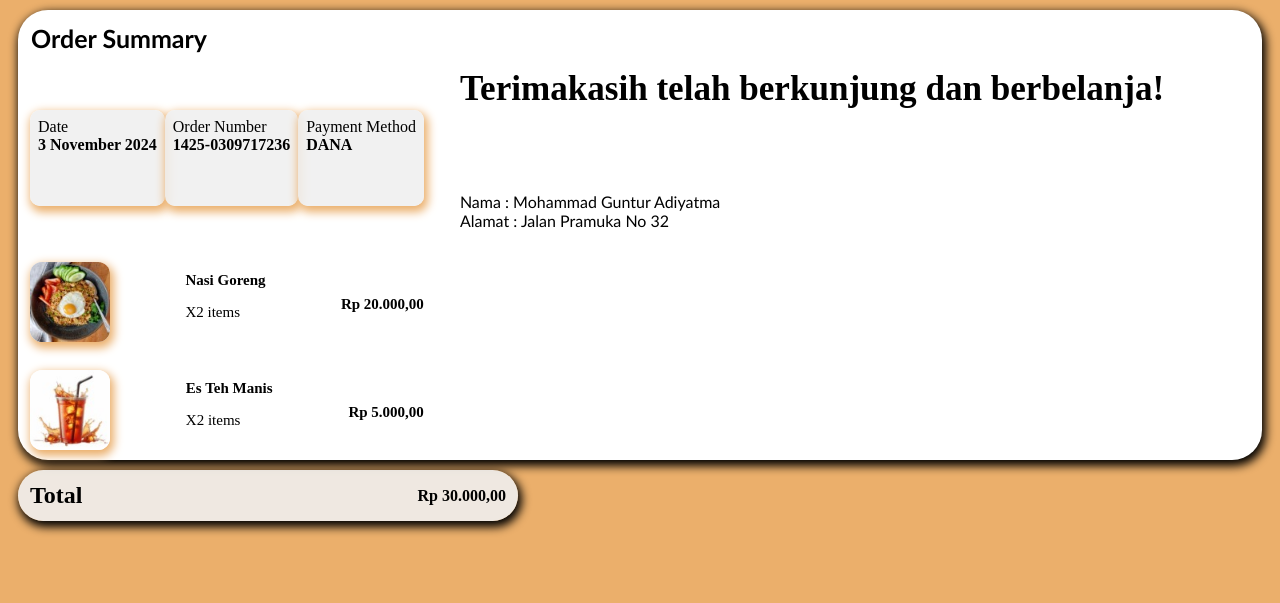
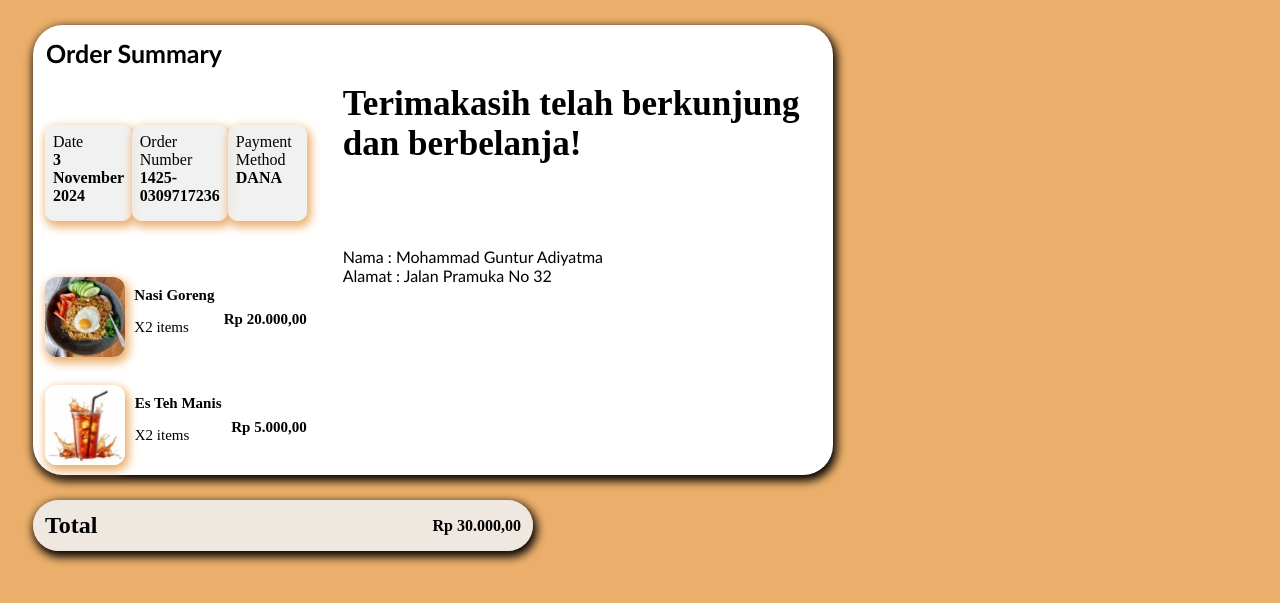
Before and after one commit to Fakemedusa45/Fakemedusa45.github.io, a PHP site: page / in a window 1280 px wide. Shown: the top 603 px of the page. Run offline with PHP 8.4, Linux system fonts and the light colour scheme.

Commit message:
salah upload
ini bukan pemilik yang baikin

```diff
--- a/posttest2/style.css
+++ b/posttest2/style.css
@@ -14,8 +14,8 @@ body {
     border-radius: 30px;
     height: 450px;
     width: auto;
-    margin: 10px;
-    max-width: 2000px;
+    margin: 25px;
+    max-width: 800px;
     align-items: center;
     justify-content: space-between;
     box-shadow: 2px 4px 10px 2px #000000;
@@ -126,7 +126,7 @@ img {
     border-radius: 30px;
     height: auto;
     width: auto;
-    margin: 10px;
+    margin: 25px ;
     max-width: 500px;
     align-items: center;
     justify-content: space-between;
```
